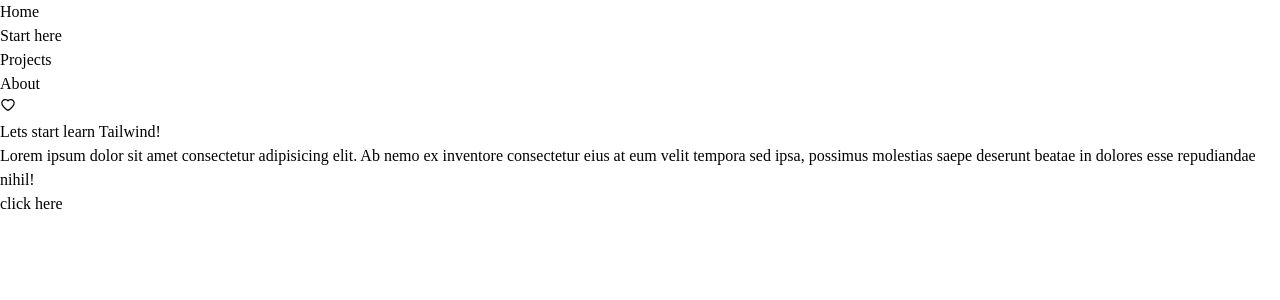
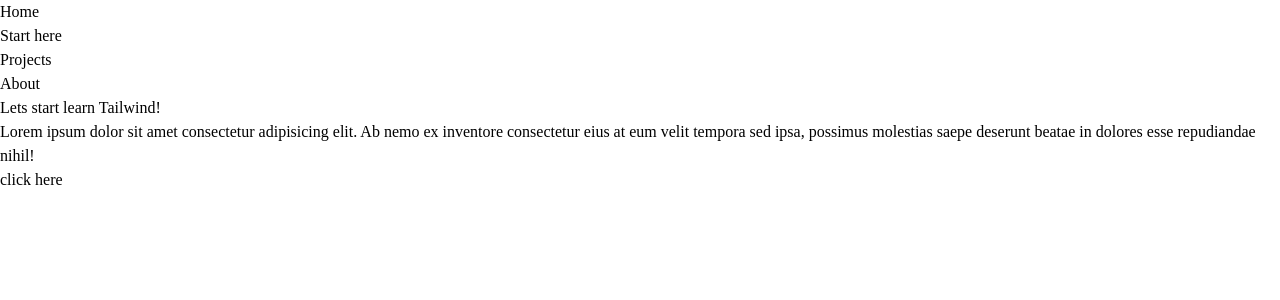
Before and after one commit to Farrokhadz/tailwind-css, a React (Vite) app: page / in a window 1280 px wide. Shown: the top 300 px of the page. Built offline with nearby package versions, Linux system fonts and the light colour scheme.

Commit message:
delete liked button

```diff
--- a/src/App.jsx
+++ b/src/App.jsx
@@ -1,11 +1,6 @@
 import "./App.css";
-import LikeButton from "./LikeButton.jsx";
 function App() {
-  return (
-    <>
-      <LikeButton></LikeButton>
-    </>
-  );
+  return <></>;
 }
 
 export default App;
--- a/src/LikeButton.tsx
+++ /dev/null
@@ -1,21 +0,0 @@
-import { useState } from "react";
-import { AiOutlineHeart, AiFillHeart } from "react-icons/ai";
-
-function LikeButton() {
-  const [liked, setLiked] = useState(false);
-
-  return (
-    <button
-      onClick={() => setLiked(!liked)}
-      className="flex items-center gap-2 cursor-pointer"
-    >
-      {liked ? (
-        <AiFillHeart className="text-[#ff6b81] text-3xl transition" />
-      ) : (
-        <AiOutlineHeart className="text-3xl transition" />
-      )}
-    </button>
-  );
-}
-
-export default LikeButton;
```
